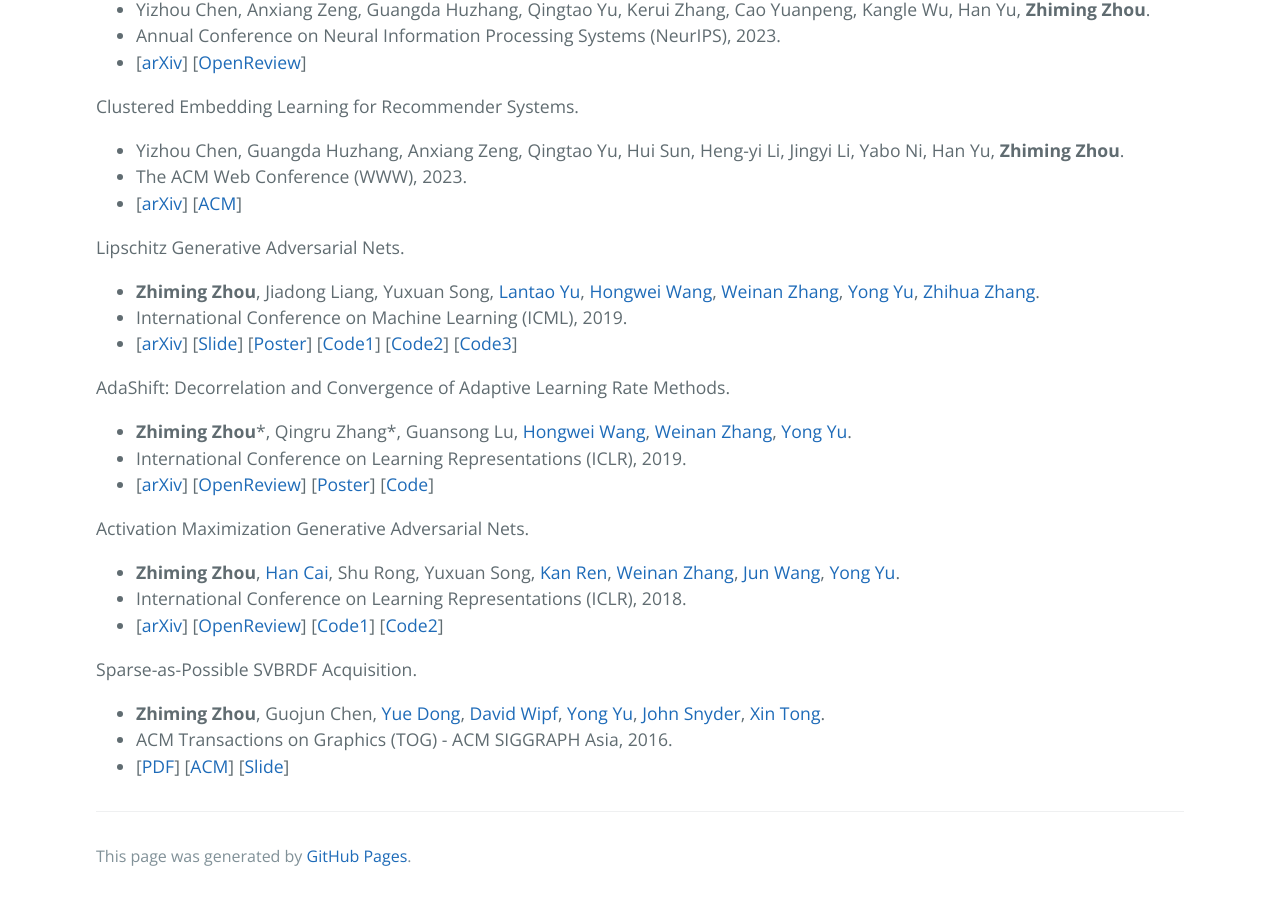
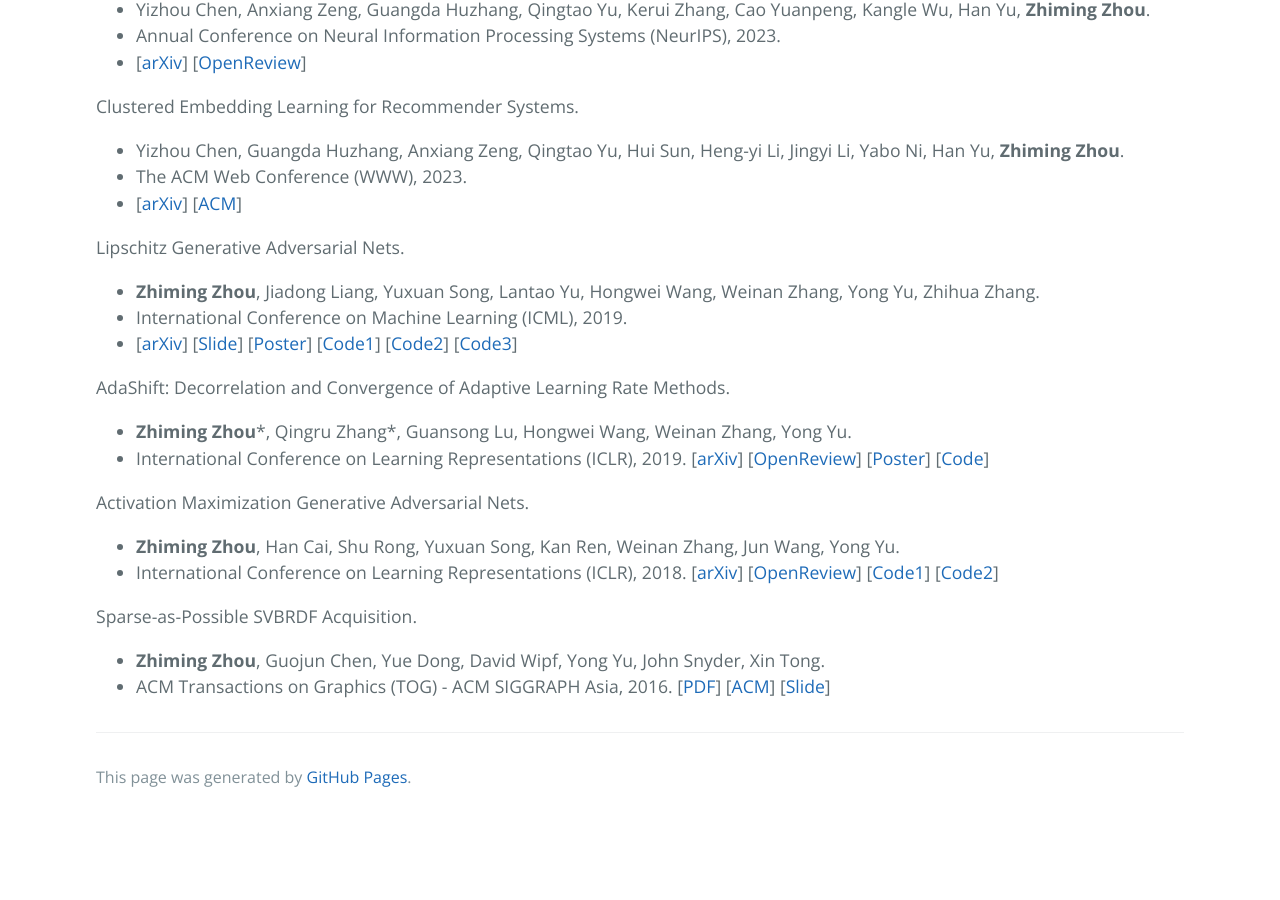
Before and after one commit to ZhimingZhou/zhimingzhou.github.io, a Jekyll site: the page built from index.md, in a window 1280 px wide and 900 px high, scrolled down 1191 px. Built offline with Jekyll 4.4.1, drawn with Linux system fonts in a browser that asks for light colours; after the commit the page ends 2012 px from its top, so only the background shows below that; part of the change alters nothing that is shown.

```diff
--- a/index.md
+++ b/index.md
@@ -43,7 +43,7 @@ Clustered Embedding Learning for Recommender Systems.
   \[[ACM](https://dl.acm.org/doi/abs/10.1145/3543507.3583362)\]
 
 Lipschitz Generative Adversarial Nets.
-- **Zhiming Zhou**, Jiadong Liang, Yuxuan Song, [Lantao Yu](http://lantaoyu.com/), [Hongwei Wang](https://cs.stanford.edu/~hongweiw/), [Weinan Zhang](http://wnzhang.net/), [Yong Yu](http://apex.sjtu.edu.cn/members/yyu), [Zhihua Zhang](http://www.math.pku.edu.cn/teachers/zhzhang/).
+- **Zhiming Zhou**, Jiadong Liang, Yuxuan Song, Lantao Yu, Hongwei Wang, Weinan Zhang, Yong Yu, Zhihua Zhang.
 - International Conference on Machine Learning (ICML), 2019.
 - \[[arXiv](https://arxiv.org/abs/1902.05687)\]
   \[[Slide](https://icml.cc/media/Slides/icml/2019/halla(11-14-00)-11-15-10-4628-lipschitz_gener.pdf)\]
@@ -57,35 +57,24 @@ Lipschitz Generative Adversarial Nets.
 -->
 
 AdaShift: Decorrelation and Convergence of Adaptive Learning Rate Methods.
-- **Zhiming Zhou**\*, Qingru Zhang\*, Guansong Lu, [Hongwei Wang](https://cs.stanford.edu/~hongweiw/), [Weinan Zhang](http://wnzhang.net/), [Yong Yu](http://apex.sjtu.edu.cn/members/yyu).
-- International Conference on Learning Representations (ICLR), 2019.
-- \[[arXiv](https://arxiv.org/abs/1810.00143)\]
-  \[[OpenReview](https://openreview.net/forum?id=HkgTkhRcKQ)\]
-  \[[Poster](https://s3.amazonaws.com/postersession.ai/bd0f7f0b-ecaa-4164-aeb6-d0cf181cc27b.jpg)\]
-  \[[Code](https://github.com/ZhimingZhou/AdaShift-LGANs-MaxGP-refactored)\]
+- **Zhiming Zhou**\*, Qingru Zhang\*, Guansong Lu, Hongwei Wang, Weinan Zhang, Yong Yu.
+- International Conference on Learning Representations (ICLR), 2019. \[[arXiv](https://arxiv.org/abs/1810.00143)\] \[[OpenReview](https://openreview.net/forum?id=HkgTkhRcKQ)\] \[[Poster](https://s3.amazonaws.com/postersession.ai/bd0f7f0b-ecaa-4164-aeb6-d0cf181cc27b.jpg)\] \[[Code](https://github.com/ZhimingZhou/AdaShift-LGANs-MaxGP-refactored)\]
 
 <!--
 - <details><summary>Click to expand a brief introduction.</summary>We study the convergence issue of Adam optimizer. With the proposed concept *net update factor*, we showed that the key issue in Adam lies in its biased adaptive learning rate caused by the correlation between the adaptive term v_t and the current gradient g_t, and a temporal shift operation is proposed to solve such an issue. Our new understanding of the role of v_t also free v_t from its traditional update rule, leading to more interesting variants. Particularly, with dimension reduction operation in v_t, we achieve the so-called adaptive learning rate SGD, which removes the global gradient scale but keeps the relative scales.</details>
 -->
 
 Activation Maximization Generative Adversarial Nets.
-- **Zhiming Zhou**, [Han Cai](https://han-cai.github.io/index.html), Shu Rong, Yuxuan Song, [Kan Ren](http://www.saying.ren/), [Weinan Zhang](http://wnzhang.net/), [Jun Wang](http://www0.cs.ucl.ac.uk/staff/Jun.Wang/), [Yong Yu](http://apex.sjtu.edu.cn/members/yyu).
-- International Conference on Learning Representations (ICLR), 2018.
-- \[[arXiv](https://arxiv.org/abs/1703.02000)\]
-  \[[OpenReview](https://openreview.net/forum?id=HyyP33gAZ&noteId=HyyP33gAZ)\]
-  \[[Code1](https://github.com/ZhimingZhou/AM-GANs-refactored)\]
-  \[[Code2](https://github.com/ZhimingZhou/AM-GANs-for-reproduce)\]
+- **Zhiming Zhou**, Han Cai, Shu Rong, Yuxuan Song, Kan Ren, Weinan Zhang, Jun Wang, Yong Yu.
+- International Conference on Learning Representations (ICLR), 2018. \[[arXiv](https://arxiv.org/abs/1703.02000)\] \[[OpenReview](https://openreview.net/forum?id=HyyP33gAZ&noteId=HyyP33gAZ)\] \[[Code1](https://github.com/ZhimingZhou/AM-GANs-refactored)\] \[[Code2](https://github.com/ZhimingZhou/AM-GANs-for-reproduce)\]
 
 <!--
 - <details><summary>Click to expand a brief introduction.</summary>We study how class labels interact with GANs training when introduced and how it improves the sample quality of GANs. Based on the analysis, an improved method for leveraging class labels in GANs has been proposed. An interesting relationship among popular variants of GANs that leverage class labels, including the proposed AM-GANs, is revealed.</details>
 -->
 
 Sparse-as-Possible SVBRDF Acquisition.
-- **Zhiming Zhou**, Guojun Chen, [Yue Dong](http://yuedong.shading.me/), [David Wipf](\href{http://www.davidwipf.com/home.html), [Yong Yu](http://apex.sjtu.edu.cn/members/yyu), [John Snyder](https://www.microsoft.com/en-us/research/people/johnsny/), [Xin Tong](http://www.xtong.info/).
-- ACM Transactions on Graphics (TOG) - ACM SIGGRAPH Asia, 2016.
-- \[[PDF](http://yuedong.shading.me/project/sparsesvbrdf/sparsesvbrdf.pdf)\]
-  \[[ACM](https://dl.acm.org/doi/10.1145/2980179.2980247)\]
-  \[[Slide](https://drive.google.com/file/d/16gUKZoQH4HiQ61gEQ-YFs6v9WTEOSixf/view?usp=sharing)\]
+- **Zhiming Zhou**, Guojun Chen, Yue Dong, David Wipf, Yong Yu, John Snyder, Xin Tong.
+- ACM Transactions on Graphics (TOG) - ACM SIGGRAPH Asia, 2016. \[[PDF](http://yuedong.shading.me/project/sparsesvbrdf/sparsesvbrdf.pdf)\] \[[ACM](https://dl.acm.org/doi/10.1145/2980179.2980247)\] \[[Slide](https://drive.google.com/file/d/16gUKZoQH4HiQ61gEQ-YFs6v9WTEOSixf/view?usp=sharing)\]
 
 <!--
 - <details><summary>Click to expand a brief introduction.</summary>We significantly reduce the number of images required for spatially-varying surface reflectance (SVBRDF) acquisition, by solving an exact low-rank representation and chasing an extreme sparsity. The number of images required dropped from thousands to tens, and high-quality SVBRDF acquisition from a single image became possible for the first time.</details>
```
